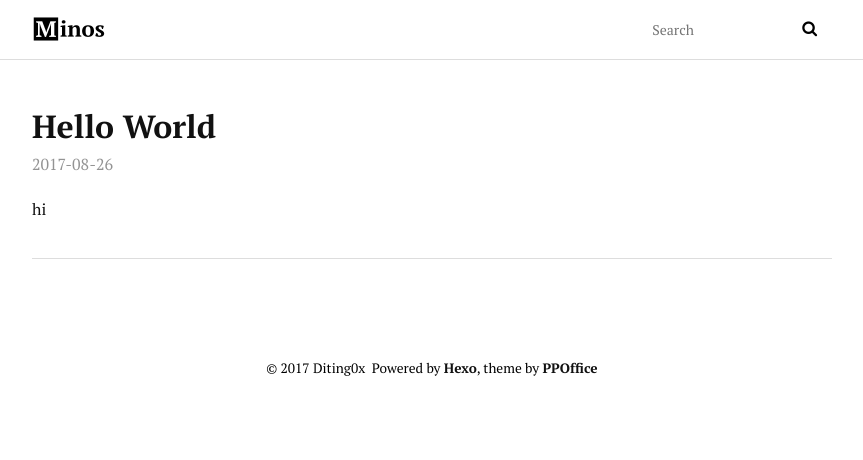
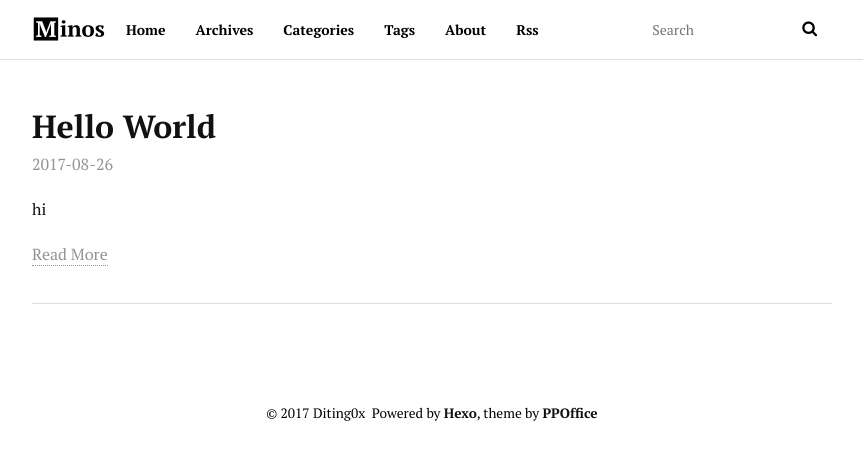
Before and after one commit to diting0x/diting0x.github.io, a plain HTML site: page index.html in a window 1280 px wide. Shown: the whole page, without its empty margins (208-1071 px from the left). Drawn offline with Linux system fonts and the light colour scheme.

Commit message:
Site updated: 2017-08-26 11:01:08

```diff
--- a/index.html
+++ b/index.html
@@ -28,6 +28,18 @@
       <a id="main-nav-toggle" class="nav-icon" href="javascript:;"></a>
       <a id="logo" class="logo" href="/"></a>
       <nav id="main-nav">
+
+          <a class="main-nav-link" href="/">Home</a>
+
+          <a class="main-nav-link" href="/archives">Archives</a>
+
+          <a class="main-nav-link" href="/categories">Categories</a>
+
+          <a class="main-nav-link" href="/tags">Tags</a>
+
+          <a class="main-nav-link" href="/about">About</a>
+
+          <a class="main-nav-link" href="/atom.xml">Rss</a>
 
       </nav>
       <nav id="sub-nav">
@@ -64,6 +76,10 @@
 
         <p>hi<br>
 
+          <p class="article-more-link">
+            <a href="/2017/08/26/hello-world/#more">Read More</a>
+          </p>
+
 
     </div>
 
@@ -94,6 +110,9 @@
 <script src="/js/jquery.min.js"></script>
 
 
+  <link rel="stylesheet" href="/fancybox/jquery.fancybox.css">
+  <script src="/fancybox/jquery.fancybox.pack.js"></script>
+
 
 <script src="/js/script.js"></script>
   </div>
```
Also changed, not shown: 2017/08/26/hello-world/index.html (+26 -0 lines), archives/2017/08/index.html (+15 -0 lines), archives/2017/index.html (+15 -0 lines), archives/index.html (+15 -0 lines).
